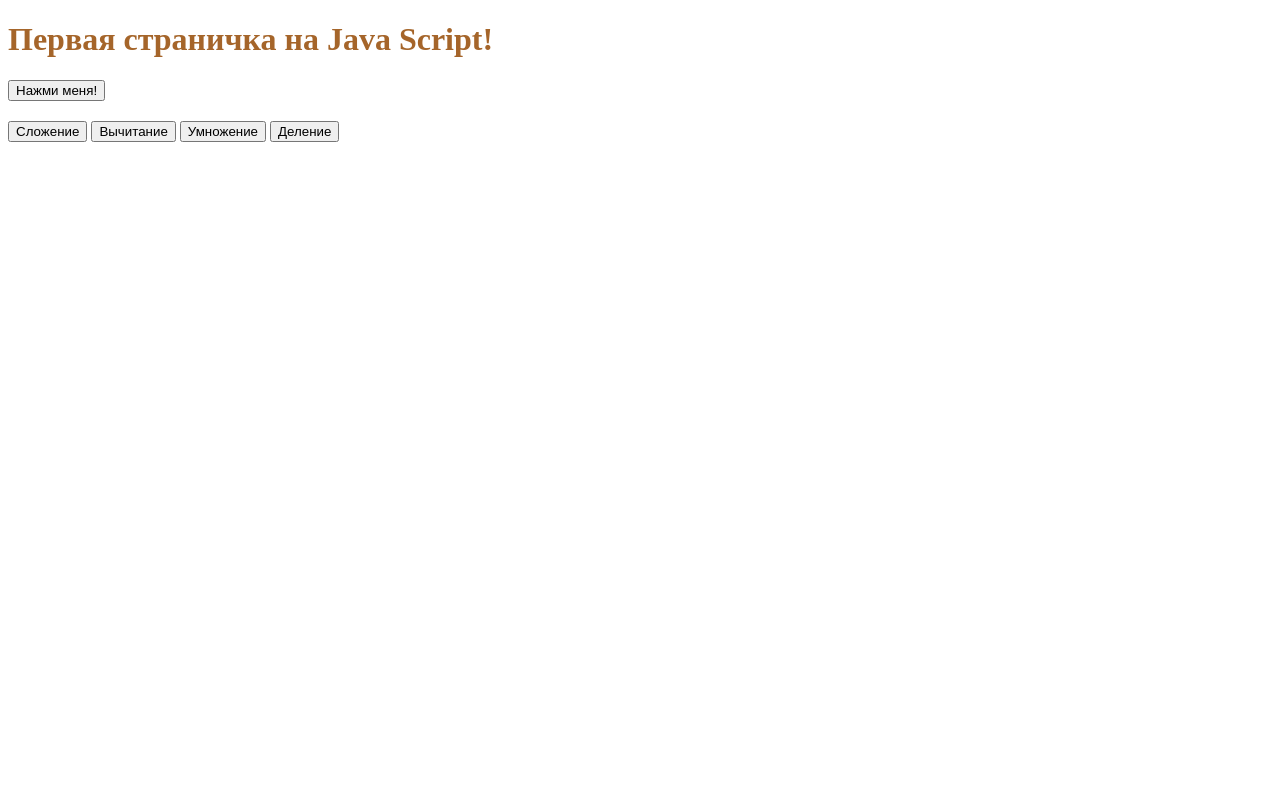
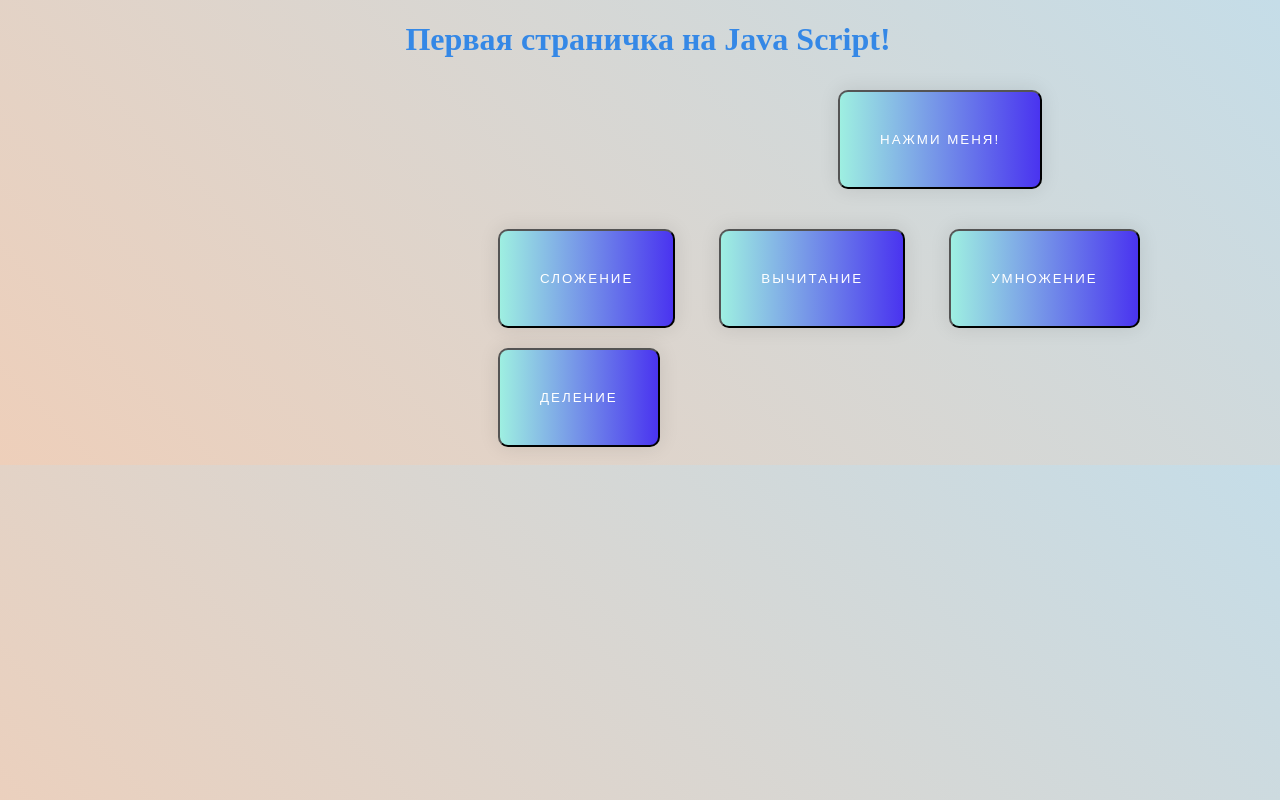
Before and after one commit to Milky-20/Week_13, a plain HTML site: page index.html in a window 1280 px wide. Drawn offline with Linux system fonts and the light colour scheme.

Commit message:
внесла изменения в стили

```diff
--- a/assets_13/styles_13/style.css
+++ b/assets_13/styles_13/style.css
@@ -1,6 +1,32 @@
+.body{
+    background: linear-gradient(45deg, #EECFBA, #C5DDE8);
+    height: 100%;
+    width: 100%;
+}
 h1 {
-    color:rgb(165, 101, 42);
+    color:rgb(53, 136, 230);
+    display: flex;
+    justify-content: center;
 }
 .container_box{
     margin-top: 20px;
+    margin-left: 470px;
 }
+.button{
+    text-decoration: none;
+  display: inline-block;
+  color: white;
+  padding: 40px 40px;
+  margin: 10px 20px;
+  border-radius: 10px;
+  font-family: 'Montserrat', sans-serif;
+  text-transform: uppercase;
+  letter-spacing: 2px;
+  background-image: linear-gradient(to right, #9EEFE1 0%, #4830F0 51%, #9EEFE1 100%);
+  background-size: 200% auto;
+  box-shadow: 0 0 20px rgba(0, 0, 0, .1);
+  transition: .5s;
+}
+.name{
+    margin-left: 830px;
+}
--- a/index.html
+++ b/index.html
@@ -7,15 +7,15 @@
     <link rel="stylesheet" href="./assets_13/styles_13/style.css" type="text/css">
     <title>JS</title>
 </head>
-<body>
+<body class="body">
     <h1>Первая страничка на Java Script!</h1>
     <div class="container">
-   <div> <button onclick="message()"> Нажми меня! </button></div>
+   <div> <button class="button name" onclick="message()"> Нажми меня! </button></div>
    <div class="container_box">
-    <button onclick="calcPlas()"> Сложение </button>
-    <button onclick="calcMinus()"> Вычитание </button>
-    <button onclick="calcMultiplay()"> Умножение </button>
-    <button onclick="calcDivide()"> Деление </button>
+    <button class="button" onclick="calcPlas()"> Сложение </button>
+    <button class="button" onclick="calcMinus()"> Вычитание </button>
+    <button class="button" onclick="calcMultiplay()"> Умножение </button>
+    <button class="button" onclick="calcDivide()"> Деление </button>
 </div>
 </div>
 <script src="./index.js"></script>
```
